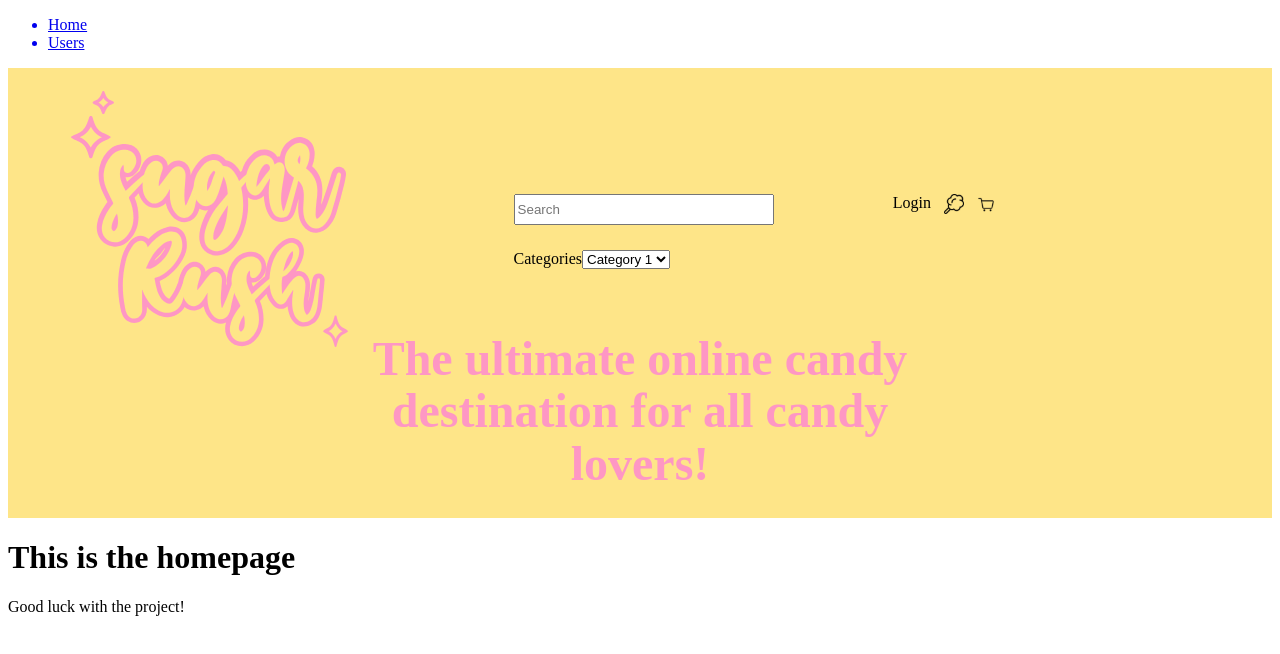
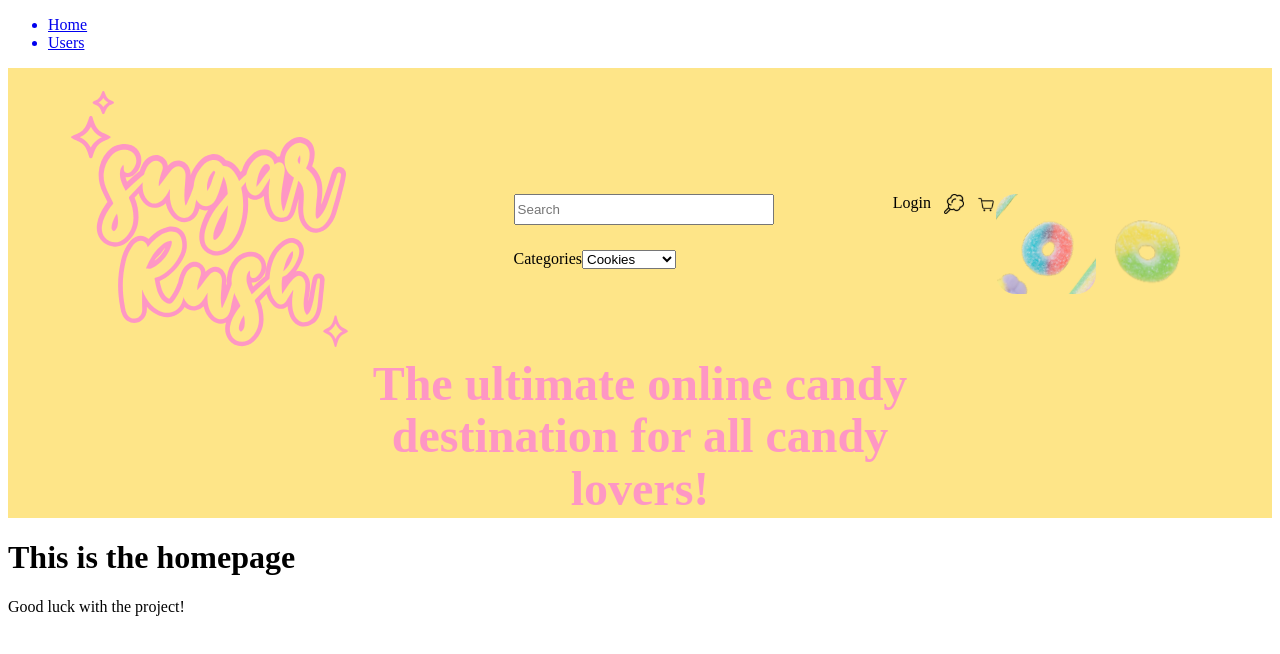
Before and after one commit to husseinfaqih/Candy-Crush, a React app in the folder client/: page / in a window 1280 px wide. Shown: the top 654 px of the page. Built offline with nearby package versions, Linux system fonts and the light colour scheme.

Commit message:
added donuts, changed component CategoryList it get data from array

```diff
--- a/client/src/components/header/CategoryList.jsx
+++ b/client/src/components/header/CategoryList.jsx
@@ -1,6 +1,9 @@
-import React from "react";
+import React, { useState } from "react";
 
 function CategoryList() {
+  // eslint-disable-next-line no-unused-vars
+  const [categories, setCategories] = useState(["Cookies", "Candy Corn"]);
+
   return (
     <div className="header-category-list-block">
       <label>Categories</label>
@@ -9,11 +12,14 @@ function CategoryList() {
         id="category-select"
         className="header-category-list"
       >
-        <option value="category1">Category 1</option>
-        <option value="category2">Category 2</option>
-        <option value="category3">Category 3</option>
-        <option value="category4">Category 4</option>
-        <option value="category5">Category 5</option>
+        {categories &&
+          categories.map((category) => {
+            return (
+              <option key={category} value={category}>
+                {category}
+              </option>
+            );
+          })}
       </select>
     </div>
   );
--- /dev/null
+++ b/client/src/components/header/DonutOne.jsx
@@ -0,0 +1,8 @@
+import React from "react";
+import donutOne from "../../assets/donutone.svg";
+
+function DonutOne() {
+  return <img className="header-donut donut-one" src={donutOne} alt="donut" />;
+}
+
+export default DonutOne;
--- /dev/null
+++ b/client/src/components/header/DonutTwo.jsx
@@ -0,0 +1,8 @@
+import React from "react";
+import donutTwo from "../../assets/donuttwo.svg";
+
+function DonutTwo() {
+  return <img className="header-donut donut-two" src={donutTwo} alt="donut" />;
+}
+
+export default DonutTwo;
--- a/client/src/components/header/Header.jsx
+++ b/client/src/components/header/Header.jsx
@@ -7,6 +7,8 @@ import FavoriteButton from "./FavoriteButton";
 import CartButton from "./CartButton";
 import "./header.css";
 import MainTitle from "./MainTitle";
+import DonutOne from "./DonutOne";
+import DonutTwo from "./DonutTwo";
 
 function Header() {
   return (
@@ -19,6 +21,8 @@ function Header() {
       <LoginButton />
       <FavoriteButton />
       <CartButton />
+      <DonutOne />
+      <DonutTwo />
       <MainTitle />
     </header>
   );
--- a/client/src/components/header/header.css
+++ b/client/src/components/header/header.css
@@ -64,3 +64,10 @@
   line-height: 3.3rem;
   text-align: center;
 }
+
+.header-donut {
+  width: 100px;
+  height: 100px;
+  border-radius: 20px;
+  margin: 10% 0 0 0;
+}
```
Also changed, not shown: client/src/assets/donutone.svg (added), client/src/assets/donuttwo.svg (added).
